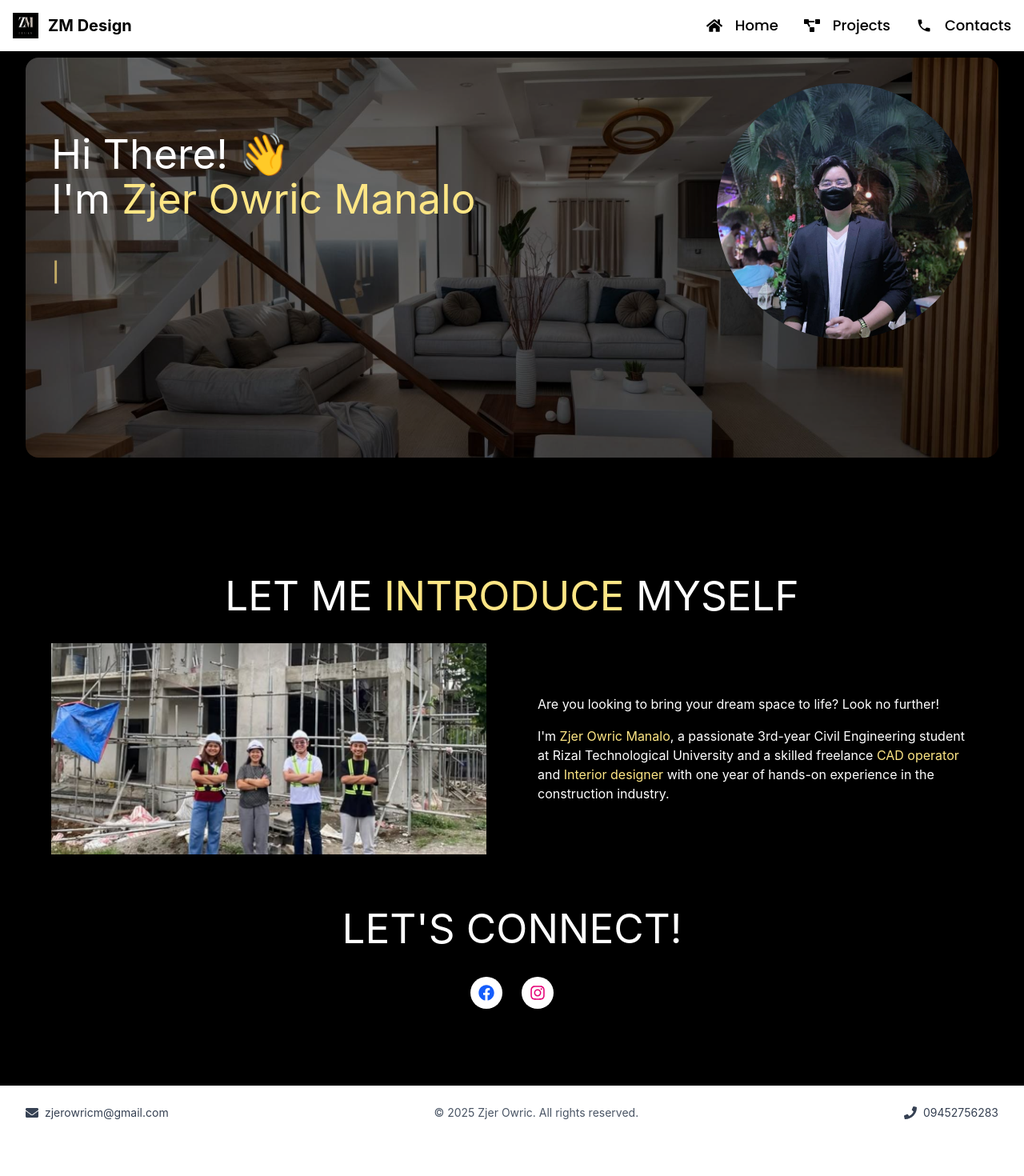
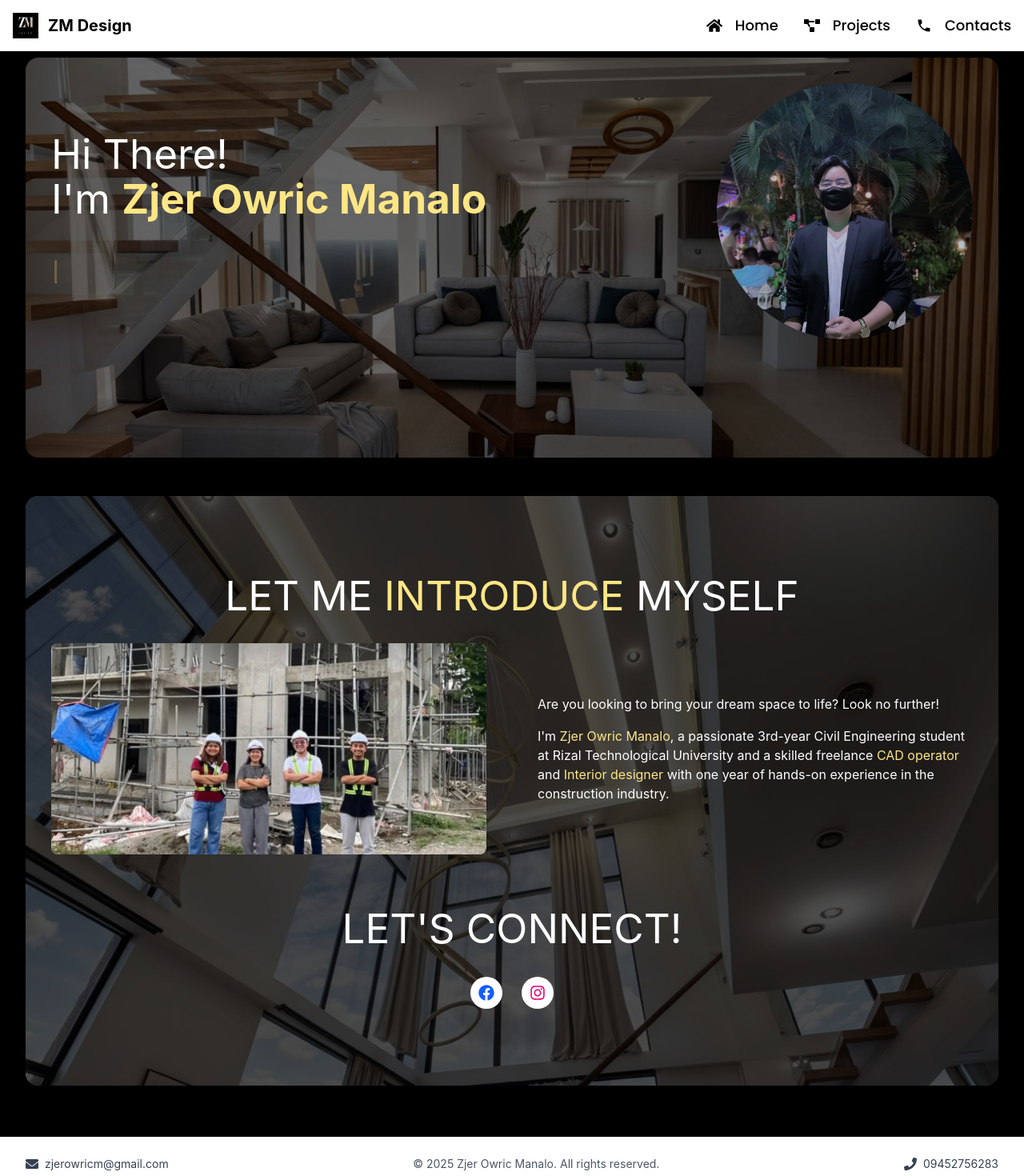
Before and after one commit to Valiantic/ZM-Design, a React (Vite) app: page / in a window 1280 px wide. Shown: the top 1470 px of the page at 80% size. Before the commit the page ends 1425 px from the top, so only its background shows below. Built offline with nearby package versions, Linux system fonts and the light colour scheme.

Commit message:
Add Background Image on Bio and Implement About Page and Contacts Page

```diff
--- a/src/App.jsx
+++ b/src/App.jsx
@@ -4,6 +4,8 @@ import React from 'react'
 import Navbar from './components/NavbarBlock/Navbar'
 import { BrowserRouter as Router, Routes, Route } from 'react-router-dom';
 import Home from './pages/Home'
+import Projects from './pages/Projects'
+import Contacts from './pages/Contacts'
 
 function App() {
 
@@ -13,6 +15,8 @@ function App() {
       <Router>
         <Routes>
           <Route path='/' element={<Home/>}/>
+          <Route path="/projects" element={<Projects/>}/>
+          <Route path="/contacts" element={<Contacts/>}/>
         </Routes>
       </Router>
 
--- a/src/components/BioBlock/Bio.jsx
+++ b/src/components/BioBlock/Bio.jsx
@@ -3,6 +3,7 @@ import { useEffect } from 'react';
 import aos from 'aos';
 import 'aos/dist/aos.css';
 import MyTeam from '../../assets/images/my_team.png'
+import BgImage from '../../assets/images/projects/chandelier.jpg' // Add your background image
 import { FaFacebook, FaInstagram } from 'react-icons/fa'
 
 const Bio = () => {
@@ -15,8 +16,16 @@ const Bio = () => {
   }, []);
 
   return (
-    <section>
-    <div id="about" className="mx-auto max-w-screen-xl px-4 py-16 sm:px-6 sm:py-24 lg:px-8">
+    <section
+      className="relative w-full min-h-[500px] rounded-2xl overflow-hidden mb-16"
+      style={{
+        backgroundImage: `url(${BgImage})`,
+        backgroundSize: 'cover',
+        backgroundPosition: 'center',
+      }}
+    >
+      <div className="absolute inset-0 bg-black/70"></div>
+      <div id="about" className="relative z-10 w-full h-full px-4 py-16 sm:px-6 sm:py-24 lg:px-8">
 
       <div className="max-w-8xl">
       <h1 className='text-xl md:text-3xl lg:text-4xl text-white text-bold text-center' data-aos="fade-up">LET ME <span className='text-amber-200 text-bold'>INTRODUCE</span> MYSELF</h1>
@@ -24,7 +33,7 @@ const Bio = () => {
 
       <div className="mt-8 grid grid-cols-1 gap-8 lg:grid-cols-2 lg:gap-16">
 
-        <div className="relative h-70 overflow-hidden sm:h-85 lg:h-full">
+        <div className="relative h-70 overflow-hidden sm:h-85 lg:h-full rounded-lg">
           <img
             alt=""
             src={MyTeam}
@@ -48,7 +57,7 @@ const Bio = () => {
       </div>
 
       <div className="mt-16 text-center">
-          <h1 className='text-base md:text-lg lg:text-lg text-white text-bold mb-8 hover:scale-110 transition-transform duration-300'>LET'S CONNECT!</h1>
+          <h1 className='text-xs md:text-xs lg:text-xs text-white mb-8 hover:scale-110 transition-transform duration-300'>LET'S CONNECT!</h1>
           <div className="flex justify-center gap-6">
             <a href="https://www.facebook.com/profile.php?id=100012261910572" target="_blank" rel="noopener noreferrer"
                className="w-10 h-10 bg-white rounded-full flex items-center justify-center hover:bg-amber-200 hover:scale-110 transition-all duration-300">
--- a/src/components/FooterBlock/Footer.jsx
+++ b/src/components/FooterBlock/Footer.jsx
@@ -6,6 +6,7 @@ const Footer = () => {
     <footer className="bg-white font-poppins shadow-lg">
       <div className="max-w-screen-xl px-4 py-6 mx-auto sm:px-6 lg:px-8">
         <div className="flex flex-col sm:flex-row justify-between items-center gap-4">
+
           {/* Email - Left */}
           <div className="flex items-center gap-2 text-gray-700">
             <FaEnvelope className="w-4 h-4" />
@@ -15,7 +16,7 @@ const Footer = () => {
           {/* Copyright - Center */}
           <div className="order-first sm:order-none">
             <p className="text-sm text-center text-gray-600">
-              © {new Date().getFullYear()} Zjer Owric. All rights reserved.
+              © {new Date().getFullYear()} Zjer Owric Manalo. All rights reserved.
             </p>
           </div>
 
@@ -24,6 +25,7 @@ const Footer = () => {
             <FaPhone className="w-4 h-4" />
             <span className="text-sm">09452756283</span>
           </div>
+
         </div>
       </div>
     </footer>
--- a/src/components/NavbarBlock/Navbar.jsx
+++ b/src/components/NavbarBlock/Navbar.jsx
@@ -28,10 +28,10 @@ const Navbar = () => {
               <Link to="/" className="nav-link text-black hover:text-black-600 transition-colors text-lg font-medium flex items-center gap-4">
                 <FaHome className="text-xl" /> Home
               </Link>
-              <Link to="/about" className="nav-link text-black hover:text-black-600 transition-colors text-lg font-medium flex items-center gap-4">
+              <Link to="/projects" className="nav-link text-black hover:text-black-600 transition-colors text-lg font-medium flex items-center gap-4">
                 <FaProjectDiagram className="text-xl" /> Projects
               </Link>
-              <Link to="/projects" className="nav-link text-black hover:text-black-600 transition-colors text-lg font-medium flex items-center gap-4">
+              <Link to="/contacts" className="nav-link text-black hover:text-black-600 transition-colors text-lg font-medium flex items-center gap-4">
                 <MdPhone className="text-xl" /> Contacts
               </Link>
             </div>
@@ -55,11 +55,11 @@ const Navbar = () => {
               <Link to="/" className="nav-link text-black hover:text-black-600 transition-colors py-2 text-lg font-medium w-32 text-center flex items-center justify-center gap-2">
                 <FaHome /> Home
               </Link>
-              <Link to="/about" className="nav-link text-black hover:text-black-600 transition-colors py-2 text-lg font-medium w-32 text-center flex items-center justify-center gap-2">
-                <FaUser /> About
+              <Link to="/projects" className="nav-link text-black hover:text-black-600 transition-colors py-2 text-lg font-medium w-32 text-center flex items-center justify-center gap-2">
+                <FaUser /> Projects
               </Link>
-              <Link to="/projects" className="nav-link text-black hover:text-black-600 transition-colors py-2 text-lg font-medium w-32 text-center flex items-center justify-center gap-2">
-                <FaProjectDiagram /> Projects
+              <Link to="/contacts" className="nav-link text-black hover:text-black-600 transition-colors py-2 text-lg font-medium w-32 text-center flex items-center justify-center gap-2">
+                <FaProjectDiagram /> Contacts
               </Link>
             </div>
           </div>
--- a/src/components/ProfileBlock/Profile.jsx
+++ b/src/components/ProfileBlock/Profile.jsx
@@ -28,8 +28,10 @@ const Profile = () => {
         {/* Text Content - Left Side */}
         <div className="w-full text-white md:w-1/2 order-1 md:order-none mt-8 md:mt-0 text-center md:text-left">
           <h1 className='text-2xl sm:text-xl md:text-4xl'>
-            Hi There! <span style={waveAnimation}>👋</span>
-            <span className="whitespace-nowrap">I'm <span className='text-amber-200 text-bold'>Zjer Owric Manalo</span></span>
+            Hi There!
+            {/* ANIMATION HAND REMOVED */}
+            <span style={waveAnimation}></span>
+            <span className="whitespace-nowrap">I'm <span className='text-amber-200 text-bold font-bold'>Zjer Owric Manalo</span></span>
           </h1>
           <TypingText />
         </div>
@@ -38,7 +40,7 @@ const Profile = () => {
         <div className="mt-8 md:mt-0 order-0 md:order-none">
           <img
             src={Avatar}
-            className="rounded-full object-cover w-48 h-48 md:w-64 md:h-64 lg:w-80 lg:h-80"
+            className="rounded-full object-cover w-48 h-48 md:w-64 md:h-64 lg:w-80 lg:h-80 brightness-80"
             alt="Profile"
           />
         </div>
--- /dev/null
+++ b/src/pages/Contacts.jsx
@@ -0,0 +1,20 @@
+import '../index.css'
+import React from 'react'
+import Navbar from '../components/NavbarBlock/Navbar'
+import Footer from '../components/FooterBlock/Footer'
+
+const Contacts = () => {
+  return (
+    <div className="flex flex-col min-h-screen">
+    <Navbar />
+    <main className="flex-grow">
+    <div className="container mx-auto px-8 mt-17 md:mt-17 lg:mt-18">
+
+    </div>
+    </main>
+    <Footer />
+  </div>
+  )
+}
+
+export default Contacts
--- /dev/null
+++ b/src/pages/Projects.jsx
@@ -0,0 +1,18 @@
+import '../index.css'
+import React from 'react'
+import Navbar from '../components/NavbarBlock/Navbar'
+import Footer from '../components/FooterBlock/Footer'
+
+const Projects = () => {
+  return (
+    <div className="flex flex-col min-h-screen">
+    <Navbar />
+    <main className="flex-grow">
+
+    </main>
+    <Footer />
+  </div>
+  )
+}
+
+export default Projects
```
